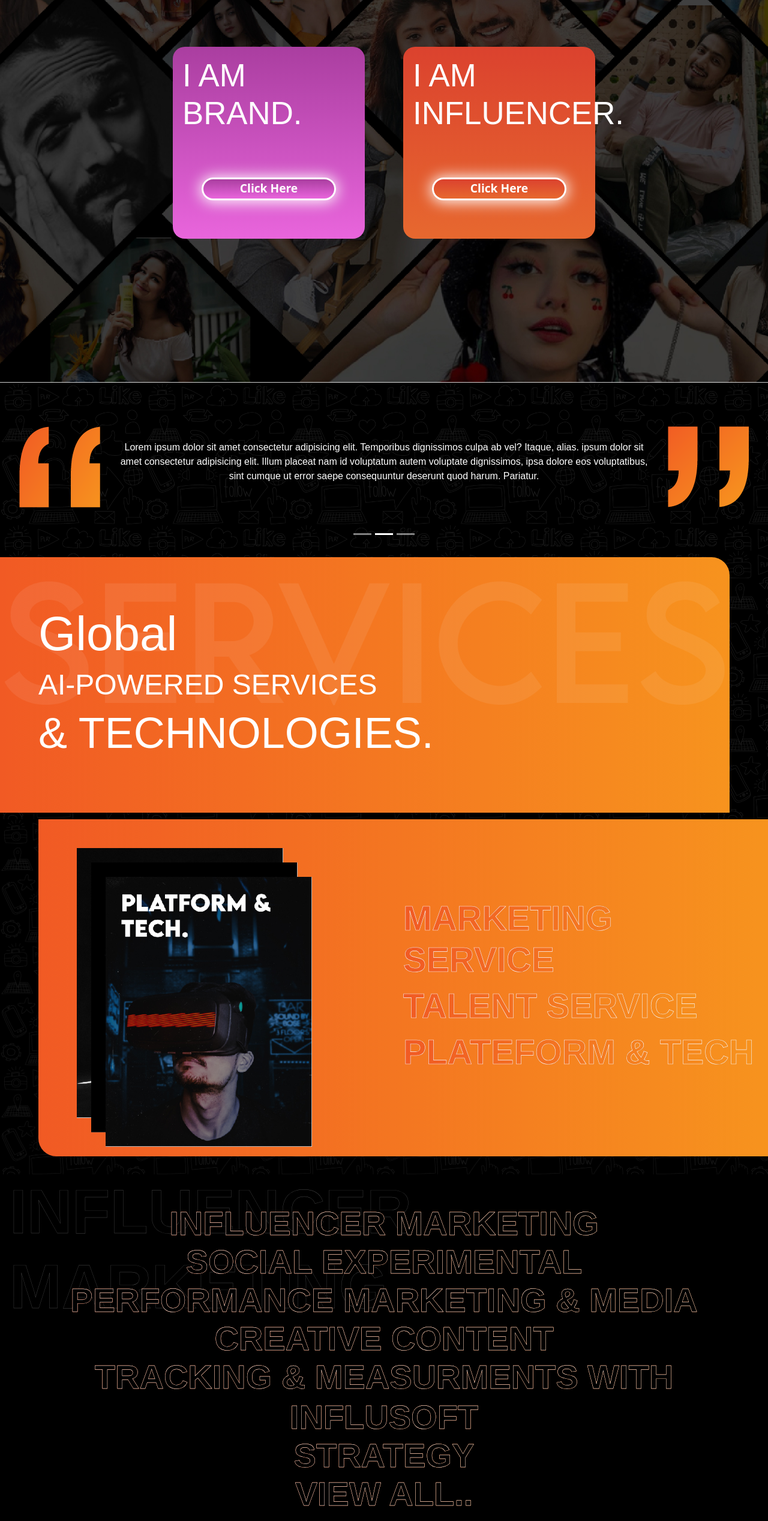
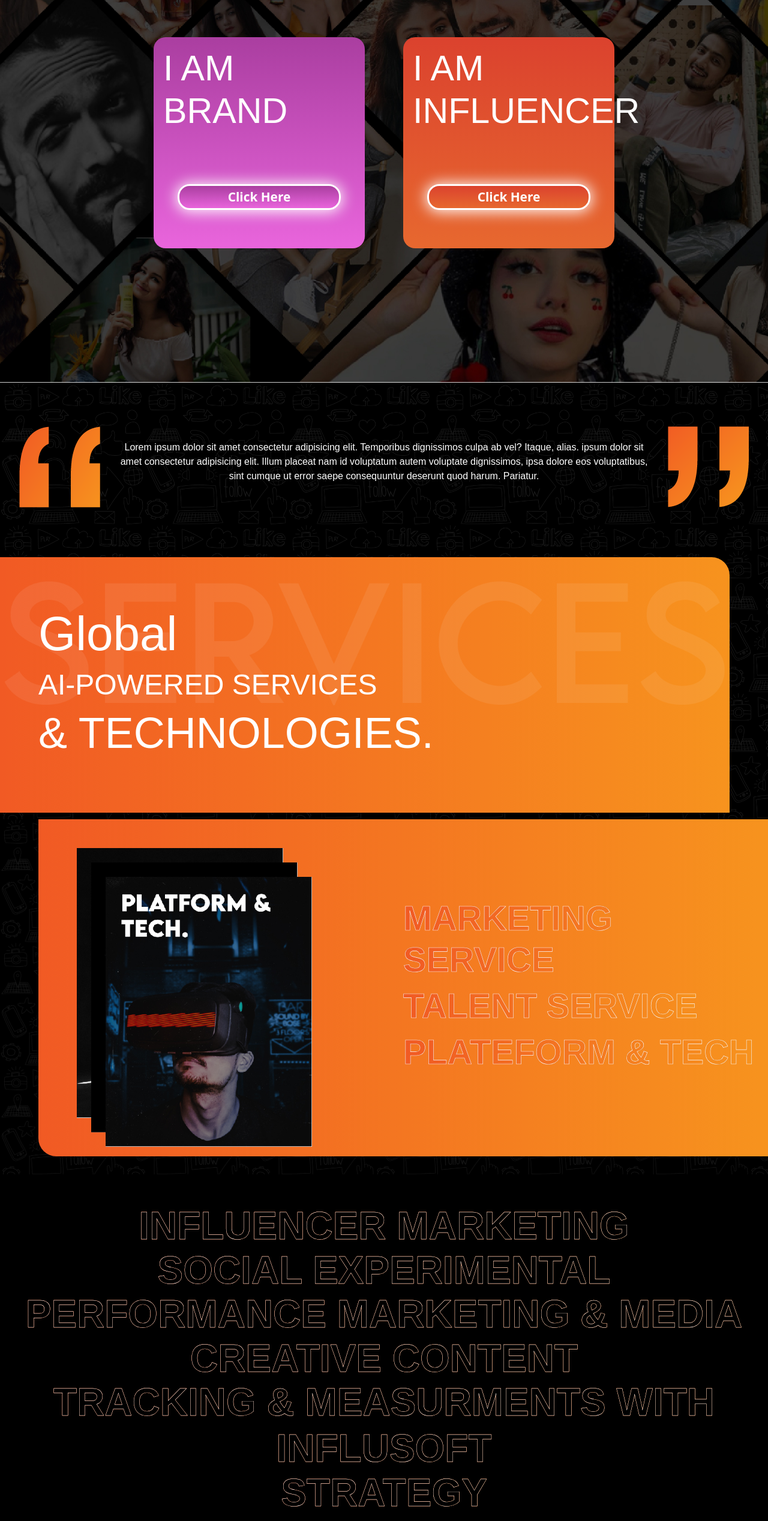
Before and after one commit to Shivam181103/socialpubli1, a React (Create React App) app: page / in a window 1280 px wide. Shown: the part 234-2770 px from the top of the page at 60% size. Built offline with nearby package versions, Linux system fonts and the light colour scheme; a web font is replaced by a local one.

Commit message:
minor changes in design 1.3

```diff
--- a/src/components/Footer.jsx
+++ b/src/components/Footer.jsx
@@ -23,12 +23,12 @@ const Footer = () => {
                     <BsFillTelephoneFill />  <span>9723232454</span>
                   </div>
                   <div className="email d-flex">
-                     <MdEmail/> <span>ingluencermarketing@socialpubli.co.in</span>
+                     <MdEmail/> <span>influencermarketing@socialpubli.co.in</span>
                   </div>
               </div>
               <div className="col col-lg-4 col-md-6 col-sm-12 col-xm-12">
                   <h6>About the company</h6>
-                  <p>Socialpuvli is india's growing influencer marketing We use latest technologies and AI driven decisions to genrate higher engagements.</p>
+                  <p>Socialpubli is india's growing influencer marketing We use latest technologies and AI driven decisions to generate higher engagements.</p>
                   <div className="links">
                       <a href="">
                        <FaFacebookF style={{color:'white'}} />
--- a/src/components/Home/HomeLanding.jsx
+++ b/src/components/Home/HomeLanding.jsx
@@ -65,42 +65,39 @@ const HomeLanding = () => {
             <div className="home-landing-container">
                 <Navbar  />
                 <div className="landing-page row m-0">
-                    <div className="col col-mg-6 col-sm-6 col-xm-12  influencer-page-cont">
-                        <h1> I AM BRAND.</h1>
+                    <div className="col col-mg-6 col-sm-6 col-xm-12  brand-page-cont">
+                        <h1> I AM <br /> BRAND</h1>
                         <button onClick={()=>navigate("/brandform")} >Click Here</button>
                     </div>
-                    <div className="col col-mg-6 col-sm-6 col-xm-12  brand-page-cont">
-                        <h1> I AM INFLUENCER.</h1>
+                    <div className="col col-mg-6 col-sm-6 col-xm-12  influencer-page-cont">
+                        <h1> I AM  INFLUENCER</h1>
                         <button onClick={()=>navigate("/influencerform")}>Click Here</button>
                     </div>
                 </div>
             </div>
-            <div id="carouselExampleIndicators" class="carousel slide" data-bs-ride="carousel">
-                <div class="carousel-indicators">
-                    <button type="button" data-bs-target="#carouselExampleIndicators" data-bs-slide-to="0" class="active" aria-current="true" aria-label="Slide 1"></button>
-                    <button type="button" data-bs-target="#carouselExampleIndicators" data-bs-slide-to="1" aria-label="Slide 2"></button>
-                    <button type="button" data-bs-target="#carouselExampleIndicators" data-bs-slide-to="2" aria-label="Slide 3"></button>
-                </div>
+            <div id="carouselExampleIndicators" class=" carousel slide" data-bs-ride="carousel">
+
                 <div class="carousel-inner">
+
+
                     <div class="carousel-item active">
                         <div className="quote-wrapper m-0 d-flex justify-content-center align-items-center  ">
-                            <img src={leftqoutemark} alt="" />
-                            <p > Lorem ipsum dolor sit amet consectetur adipisicing elit. Temporibus dignissimos culpa ab vel? Itaque, alias.  ipsum dolor sit amet consectetur adipisicing elit. Illum placeat nam id voluptatum autem voluptate dignissimos, ipsa dolore eos voluptatibus, sint cumque ut error saepe consequuntur deserunt quod harum. Pariatur.</p>
-                            <img src={rightqoutemark} alt="" />
-                        </div>
-                    </div>
-                    <div class="carousel-item">
-                        <div className="quote-wrapper m-0 d-flex justify-content-center align-items-center  ">
-                            <img src={leftqoutemark} alt="" />
-                            <p > Lorem ipsum dolor sit amet consectetur adipisicing elit. Temporibus dignissimos culpa ab vel? Itaque, alias.  ipsum dolor sit amet consectetur adipisicing elit. Illum placeat nam id voluptatum autem voluptate dignissimos, ipsa dolore eos voluptatibus, sint cumque ut error saepe consequuntur deserunt quod harum. Pariatur.</p>
-                            <img src={rightqoutemark} alt="" />
-                        </div>
-                    </div>
-                    <div class="carousel-item">
-                        <div className="quote-wrapper m-0 d-flex justify-content-center align-items-center  ">
-                            <img src={leftqoutemark} alt="" />
-                            <p > Lorem ipsum dolor sit amet consectetur adipisicing elit. Temporibus dignissimos culpa ab vel? Itaque, alias.  ipsum dolor sit amet consectetur adipisicing elit. Illum placeat nam id voluptatum autem voluptate dignissimos, ipsa dolore eos voluptatibus, sint cumque ut error saepe consequuntur deserunt quod harum. Pariatur.</p>
-                            <img src={rightqoutemark} alt="" />
+                           {
+                               window.innerWidth <= 625 ?
+                               <p >
+                               <img className='left' src={leftqoutemark} alt="" />
+                                    Lorem ipsum dolor sit amet consectetur adipisicing elit. Temporibus dignissimos culpa ab vel? Itaque, alias.  ipsum dolor sit amet consectetur adipisicing elit. Illum placeat nam id voluptatum autem voluptate dignissimos, ipsa dolore eos voluptatibus, sint cumque ut error saepe consequuntur deserunt quod harum. Pariatur.
+                               <img className='right' src={rightqoutemark} alt="" />
+                                    </p>
+                               :
+                               <>
+                               <img className='left' src={leftqoutemark} alt="" />
+                               <p >
+                                    Lorem ipsum dolor sit amet consectetur adipisicing elit. Temporibus dignissimos culpa ab vel? Itaque, alias.  ipsum dolor sit amet consectetur adipisicing elit. Illum placeat nam id voluptatum autem voluptate dignissimos, ipsa dolore eos voluptatibus, sint cumque ut error saepe consequuntur deserunt quod harum. Pariatur.
+                                    </p>
+                               <img className='right' src={rightqoutemark} alt="" />
+                               </>
+                           }
                         </div>
                     </div>
                 </div>
@@ -138,17 +135,15 @@ const HomeLanding = () => {
                 </div>
             </div>
             <div className="big-heading-links-wrapper">
-                <div className="background-heading">
-                    <h1>INFLUENCER MARKETING</h1>
-                </div>
+
                 <div className="big-heading-link-cont">
-                    <h1 data-text="INFLUENCER MARKETING" className="big-heading">INFLUENCER MARKETING</h1>
-                    <h1 data-text="SOCIAL EXPERIMENTAL" className="big-heading">SOCIAL EXPERIMENTAL</h1>
-                    <h1 data-text="PERFORMANCE MARKETING & MEDIA" className="big-heading">PERFORMANCE MARKETING & MEDIA</h1>
-                    <h1 data-text="CREATIVE CONTENT" className="big-heading">CREATIVE CONTENT</h1>
-                    <h1 data-text="TRACKING & MEASURMENTS WITH INFLUSOFT" className="big-heading">TRACKING & MEASURMENTS WITH INFLUSOFT</h1>
-                    <h1 data-text="STRATEGY" className="big-heading"> STRATEGY</h1>
-                    <h1 data-text="VIEW ALL.." className="big-heading"> VIEW ALL..</h1>
+                  <div> <div className='background-heading'> <h1 >INFLUENCER MARKETING</h1></div>  <h1 data-text="INFLUENCER MARKETING" className="big-heading">INFLUENCER MARKETING</h1></div>
+                  <div> <div className='background-heading'>  <h1  >SOCIAL EXPERIMENTAL</h1></div>   <h1 data-text="SOCIAL EXPERIMENTAL" className="big-heading">SOCIAL EXPERIMENTAL</h1></div>
+                  <div><div className='background-heading'> <h1  >PERFORMANCE MARKETING & MEDIA</h1></div>  <h1 data-text="PERFORMANCE MARKETING & MEDIA" className="big-heading">PERFORMANCE MARKETING & MEDIA</h1></div>
+                  <div> <div className='background-heading'> <h1  >CREATIVE CONTENT</h1> </div>  <h1 data-text="CREATIVE CONTENT" className="big-heading">CREATIVE CONTENT</h1></div>
+                  <div><div className='background-heading'> <h1  >RACKING & MEASURMENTS WITH INFLUSOFT</h1> </div>   <h1 data-text="TRACKING & MEASURMENTS WITH INFLUSOFT" className="big-heading">TRACKING & MEASURMENTS WITH INFLUSOFT</h1></div>
+                  <div><div className='background-heading'> <h1  >STRATEGY</h1> </div>  <h1 data-text="STRATEGY" className="big-heading"> STRATEGY</h1></div>
+                  <div> <div className='background-heading'><h1  >VIEW ALL..</h1> </div> <h1 data-text="VIEW ALL.." className="big-heading"> VIEW ALL..</h1></div>
                 </div>
             </div>
             <div className="global-tech-wrapper">
--- a/src/components/Home/TopContact.jsx
+++ b/src/components/Home/TopContact.jsx
@@ -4,7 +4,7 @@ const TopContact = () => {
   return (
     <div style={{backgroundColor:'black'}} className='contact  ' >
         <div style={{padding:'0 1rem', marginBottom:'-0.5rem'}} className="contact-cont d-flex  align-items-center  justify-content-between ">
-            <p style={{color:'white'}}>India's Number One Influencer Marketing Plateform</p>
+            <p style={{color:'white'}}>India's No. 1 Influencer Marketing Plateform</p>
             <p style={{color:'white'}}>+91 8200977180</p>
         </div>
     </div>
--- a/src/components/Home/homelanding.css
+++ b/src/components/Home/homelanding.css
@@ -24,10 +24,10 @@ h1,h2,h3,h4,p{
 .landing-page>div{
       margin: 2rem;
       padding: 1rem;
-      width: 20rem;
+      width: 22rem;
       color: white;
       border-radius: 20px;
-      height: 20rem;
+      height: 22rem;
        display: flex;
        flex-direction: column;
 
@@ -35,32 +35,33 @@ h1,h2,h3,h4,p{
 }
 
 
-.brand-page-cont{
+.influencer-page-cont{
+
     background: linear-gradient(to bottom, #DB422E  ,#E7682F );
 }
 
-.brand-page-cont button{
+.influencer-page-cont button{
     background: linear-gradient(to bottom, #DB422E  ,#E7682F );
     box-shadow: white 0px 1px 25px 2px;
 }
-.influencer-page-cont{
+.brand-page-cont{
     background: linear-gradient(to top,#e965dc  , #AA3EA0 );
 }
-.influencer-page-cont button{
+.brand-page-cont button{
     background: linear-gradient(to top,#e965dc  , #AA3EA0 );
     box-shadow: white 0px 1px 25px 2px;
 }
 .landing-page>div>h1{
-    font-size: 3.3rem;
+    font-size: 3.7rem;
 }
 
 .landing-page>div>button{
 
-    margin: 2rem;
+    margin: 1.5rem;
     margin-bottom: 3rem;
-    width: calc( 100% - 4rem );
+    width: calc( 100% - 3rem );
     border: none;
-    height: 2.4rem;
+    height: 2.7rem;
      border: 3px solid white;
     display: flex;
     justify-content: center;
@@ -68,21 +69,26 @@ h1,h2,h3,h4,p{
     border-radius: 20px;
     color: white;
     font-weight: 600;
-    font-size: 1.2rem;
+    font-size: 1.3rem;
 }
-
+.landing-page>div>button:hover{
+    background: white;
+    color: black;
+}
 .quote-wrapper{
 
     background-image: url('../../IMAGES1//website_bg.jpg');
     background-size: 15rem;
     padding: 2rem;
     color: white;
+
 }
 
 .quote-wrapper>p{
     padding:4rem 2rem;
     text-align: center;
 }
+
 .global-tech-wrapper{
     width: 100%;
     height: 28rem;
@@ -133,11 +139,24 @@ h1,h2,h3,h4,p{
      color: transparent;
      background-color: black;
      z-index: 0;
+     width: 100%;
  }
+.big-heading-link-cont>div{
+    position: relative;
+    width: 100%;
+    display: flex;
+    flex-direction: column;
+    align-items: center;
+    justify-content: center;
+}
 
  .background-heading{
      position: absolute;
-     z-index: 0;
+      top: -4rem;
+      left: 0;
+      display: none;
+      width: 100%;
+      text-align: center;
  }
 
  .background-heading>h1{
@@ -146,7 +165,7 @@ h1,h2,h3,h4,p{
      padding: 0 1rem;
      font-family: 'Georama', sans-serif;
      font-weight: 700;
-
+       width: 100%;
      -webkit-text-stroke-width:0.4px;
      -webkit-text-stroke-color: #fff;
  }
@@ -158,9 +177,13 @@ h1,h2,h3,h4,p{
      align-items: center;
      padding: 3rem 0rem;
      position: relative;
+     width: 100%;
      z-index: 0;
  }
- .big-heading-link-cont>h1{
+ .big-heading-link-cont>div:hover .background-heading{
+     display: block;
+ }
+ .big-heading-link-cont>div>h1{
      font-size: 3.2rem;
      font-family: 'Georama', sans-serif;
      font-weight: 700;
@@ -172,14 +195,14 @@ h1,h2,h3,h4,p{
     vertical-align: top;
     position: relative;
     cursor: pointer;
-    font-size: 3.5rem;
+    font-size: 4rem;
      margin-bottom: -0.2rem;
 
      text-align: center;
 
  }
 
- .big-heading-link-cont>h1:before{
+ .big-heading-link-cont>div>h1:before{
      transition: height 0.6s ease;
      content: attr(data-text);
      position: absolute;
@@ -187,14 +210,14 @@ h1,h2,h3,h4,p{
      font-weight: 700;
       height: 100%;
       color: black;
-      font-size:3.5rem;
+      font-size:4rem;
       -webkit-text-stroke-width:0.4px;
       -webkit-text-stroke-color:   white  ;
      left: 0;
      top: 0;
      text-align: center;
  }
- .big-heading-link-cont>h1:hover:before{
+ .big-heading-link-cont>div>h1:hover:before{
      height: 0;
  }
 
@@ -351,7 +374,7 @@ h1,h2,h3,h4,p{
     left: 0;
     top: 0;
  }
- .global-text-cont>div>h1:hover::before{
+ .global-text-cont>div>h1:hover:before{
      height: 0;
  }
  .clients-wrapper{
@@ -515,10 +538,21 @@ img.joinus{
 
         justify-content: space-between;
   }
+  .quote-wrapper{
+      position: relative;
+      padding: 0;
+  }
 
-  .quote-wrapper>img{
-      width: 4rem;
+  .quote-wrapper>p>img{
+      width: 2rem;
+      margin:0 1rem;
   }
+  .quote-wrapper>p>.left{
+      margin: -1rem 1rem 0 0;
+  }
+  .quote-wrapper>p>.right{
+    margin: 0 0 -1rem 1rem;
+}
   .small-text-cont{
     padding:3rem 4rem 3rem;
     color: white;
--- a/src/components/footer.css
+++ b/src/components/footer.css
@@ -24,7 +24,9 @@ padding: 1rem 0;
     padding-left: 0.5rem;
     margin-top: -0.5rem;
 }
-
+.footer p ,span{
+    color: rgb(211, 206, 206);
+}
 @media (max-width:625px){
 .footer-wrapper>div{
     margin: 1rem ;
```
